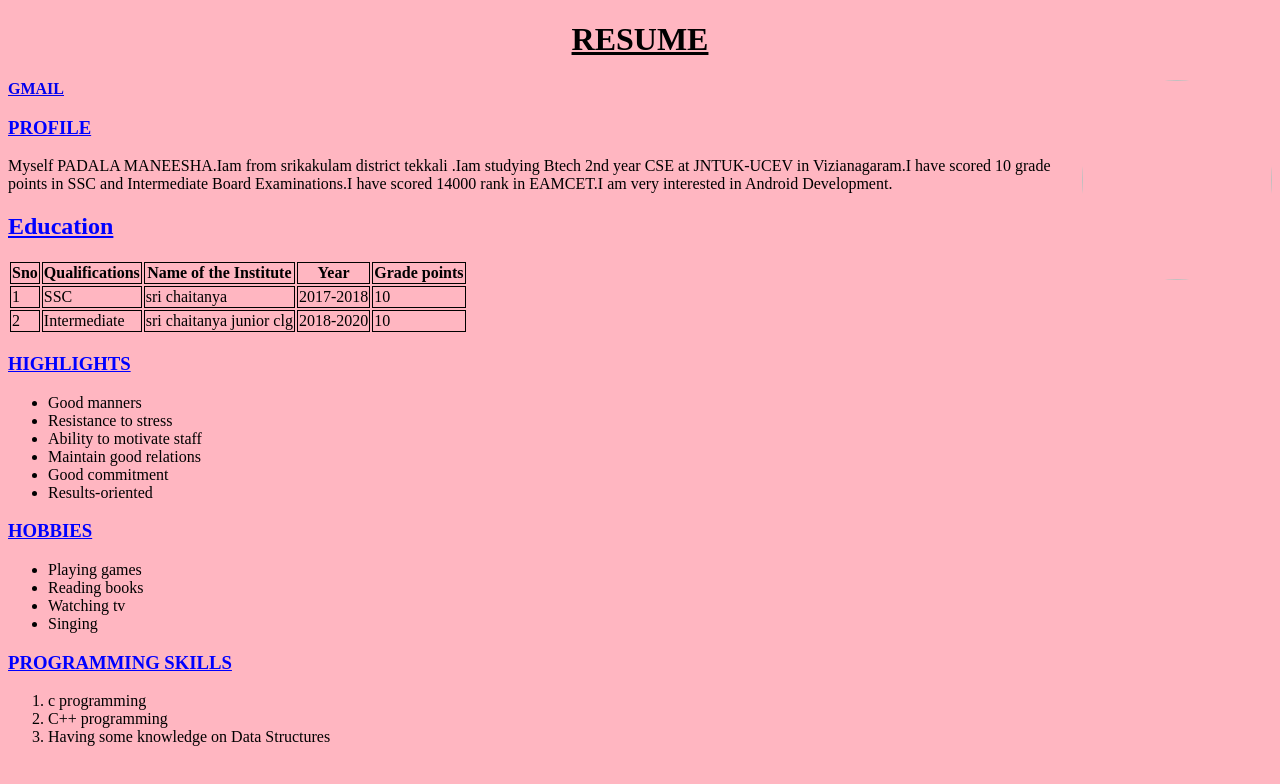
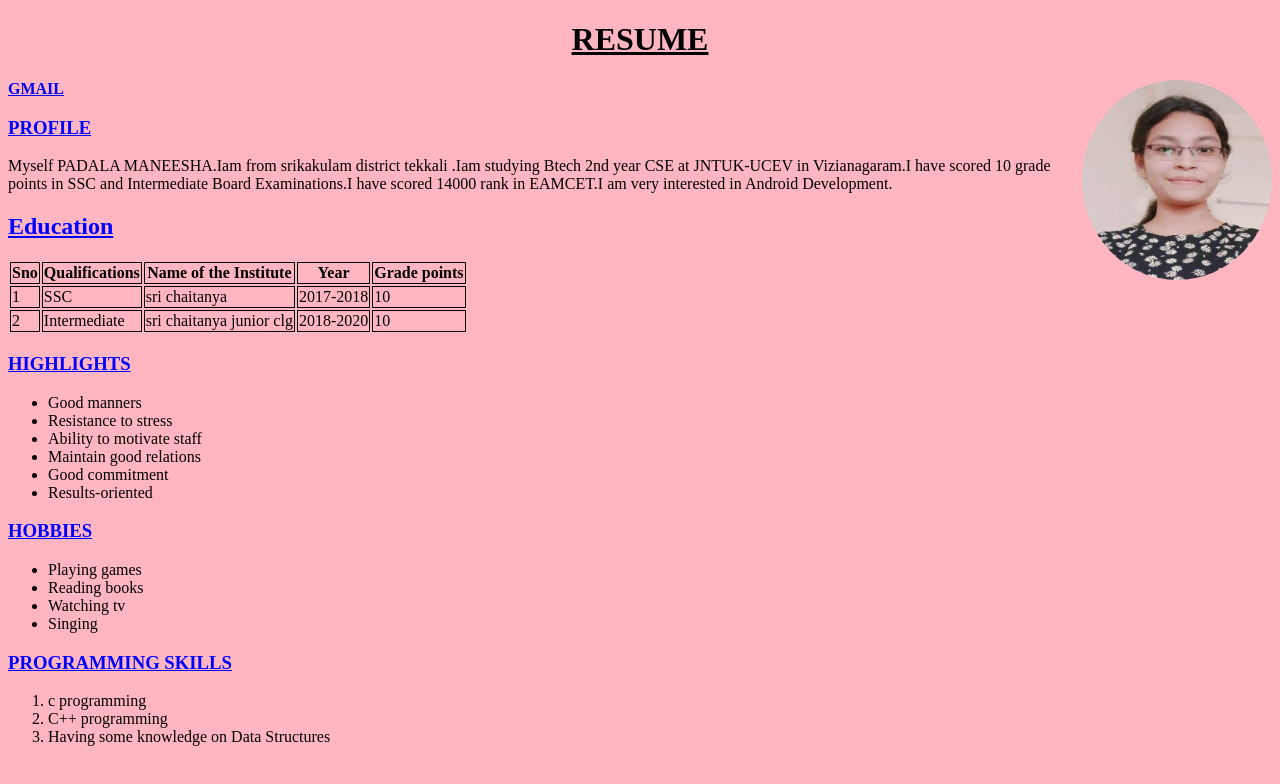
Before and after one commit to MANEESHAPADALA/maniworkshop, a plain HTML site: page index.html in a window 1280 px wide. Drawn offline with Linux system fonts and the light colour scheme.

Commit message:
Update index.html

```diff
--- a/index.html
+++ b/index.html
@@ -36,7 +36,7 @@
 	<div class="topnav">
 	<h1  id="h1"><b><u>RESUME</u></b></h1>
 
-<img src="R.jpg" width=190px height=200px>
+<img src="Man.jpg" width=190px height=200px>
 <div class="topnav-centered">
       <a href="https://mail.google.com/mail/u/0/#inbox"><b>GMAIL</b></a>
 
```
